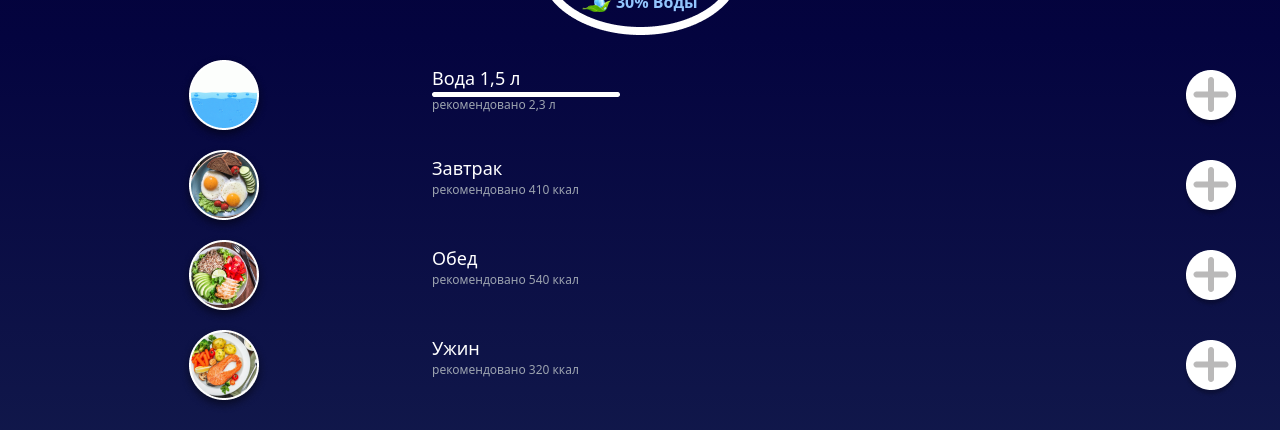
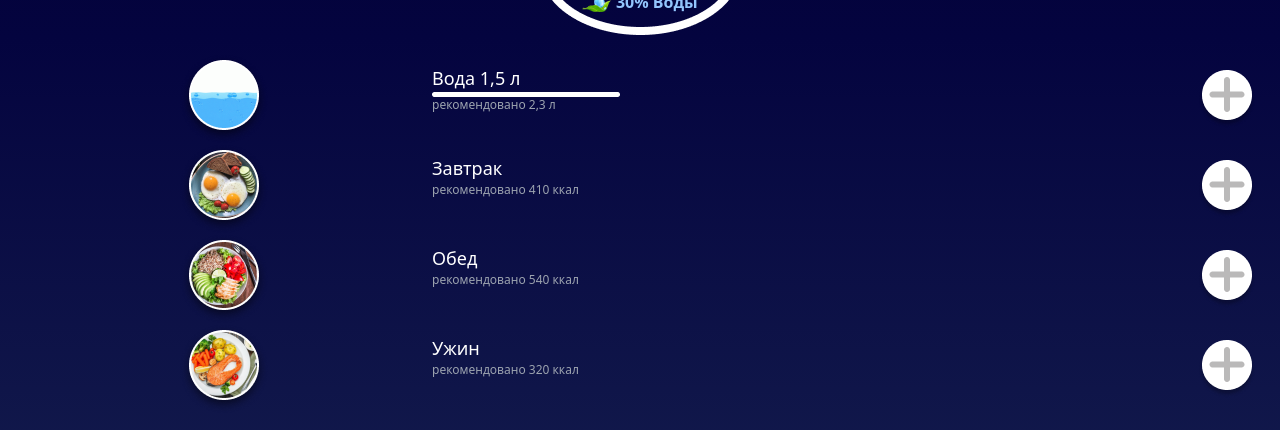
Before and after one commit to Goodwin126/tg-mini-app-mark2, a Vue app: page / in a window 1280 px wide. Shown: the part 162-592 px from the top of the page. Built offline with nearby package versions, Linux system fonts and the light colour scheme.

Commit message:
secondaryt commit

```diff
--- a/src/components/Menu.vue
+++ b/src/components/Menu.vue
@@ -20,7 +20,7 @@ const shrinkButton = (buttonId) => {
         <img class="m-auto ml-0" src="/Runner_4.png" />
         <p class="text-xs text-gray-400 overflow-auto">рекомендовано 2,3 л</p>
       </div>
-      <router-link to="/water" class="m-auto mr-6">
+      <router-link to="/water" class="m-auto mr-2">
         <img
           src="/Button.png"
           alt="Button_1"
@@ -36,7 +36,7 @@ const shrinkButton = (buttonId) => {
         <p class="text-xs text-gray-400">рекомендовано 410 ккал</p>
       </div>
 
-      <router-link to="/eating" class="m-auto mr-6">
+      <router-link to="/eating" class="m-auto mr-2">
         <img
           src="/Button.png"
           alt="Button_2"
@@ -55,7 +55,7 @@ const shrinkButton = (buttonId) => {
         alt="Button_3"
         :class="{ shrunk: isShrunk['Button_3'] }"
         @click="shrinkButton('Button_3')"
-        class="m-auto hover:cursor-pointer mr-6"
+        class="m-auto hover:cursor-pointer mr-2"
       />
       <img class="flex-justify-left m-auto" src="/Ellipse 5.png" />
       <div class="flex flex-col mt-2.5">
@@ -67,7 +67,7 @@ const shrinkButton = (buttonId) => {
         alt="Button_4"
         :class="{ shrunk: isShrunk['Button_4'] }"
         @click="shrinkButton('Button_4')"
-        class="m-auto hover:cursor-pointer mr-6"
+        class="m-auto hover:cursor-pointer mr-2"
       />
     </div>
   </div>
```
